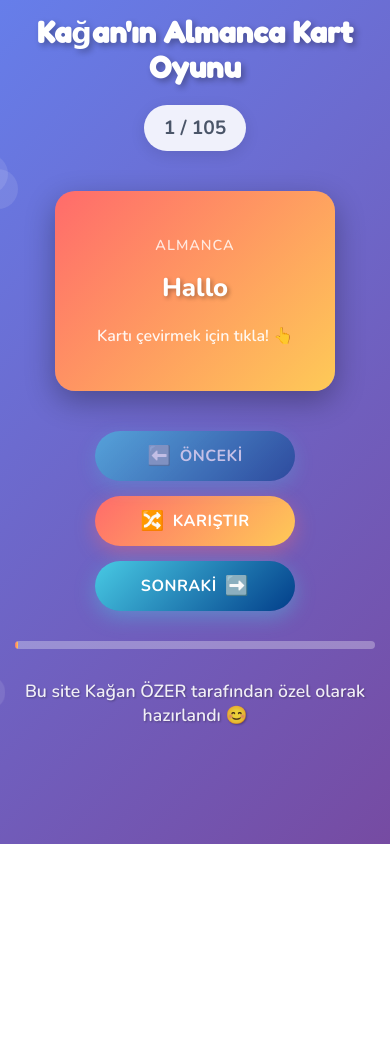
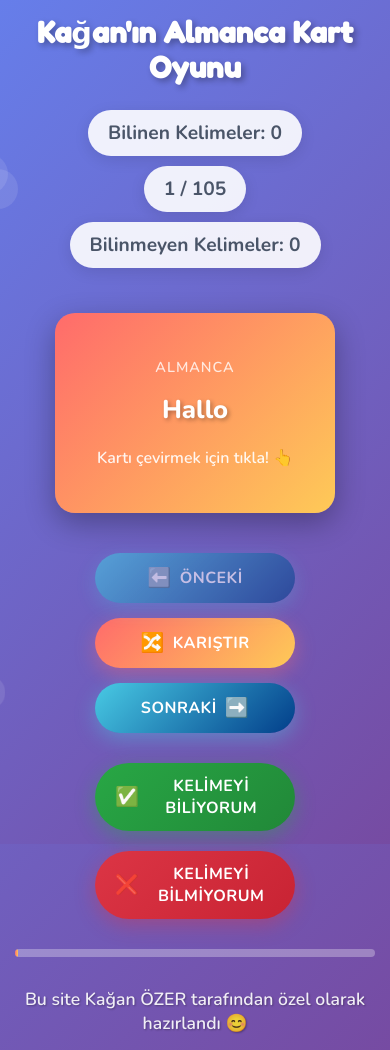
Before and after one commit to mtnozr/kagankelimeoyunu, a plain HTML site: page index.html in a window 390 px wide. Before the commit the page ends 844 px from the top, so only its background shows below. Drawn offline with nearby package versions, Linux system fonts and the light colour scheme.

Commit message:
Add files via upload

```diff
--- a/index.html
+++ b/index.html
@@ -20,8 +20,16 @@
     <div class="container">
         <header>
             <h1 class="title">Kağan'ın Almanca Kart Oyunu</h1>
-            <div class="card-counter">
-                <span id="current-card">1</span> / <span id="total-cards">100</span>
+            <div class="counters-container">
+                <div class="counter known-words">
+                    Bilinen Kelimeler: <span id="known-count">0</span>
+                </div>
+                <div class="card-counter">
+                    <span id="current-card">1</span> / <span id="total-cards">100</span>
+                </div>
+                <div class="counter unknown-words">
+                    Bilinmeyen Kelimeler: <span id="unknown-count">0</span>
+                </div>
             </div>
         </header>
 
@@ -62,6 +70,17 @@
                 </button>
             </div>
 
+            <div class="feedback-buttons">
+                <button class="btn btn-success" id="known-btn">
+                    <span class="btn-icon">✅</span>
+                    Kelimeyi Biliyorum
+                </button>
+                <button class="btn btn-danger" id="unknown-btn">
+                    <span class="btn-icon">❌</span>
+                    Kelimeyi Bilmiyorum
+                </button>
+            </div>
+
             <div class="progress-bar">
                 <div class="progress-fill" id="progress-fill"></div>
             </div>
--- a/script.js
+++ b/script.js
@@ -110,20 +110,25 @@ const words = [
 // Oyun durumu
 let currentWordIndex = 0;
 let isFlipped = false;
-let cardsLearned = 0;
+let knownWordsCount = 0;
+let unknownWordsCount = 0;
 
 // DOM elementleri
-const flashcard = document.getElementById('flashcard');
-const germanWord = document.getElementById('german-word');
-const turkishWord = document.getElementById('turkish-word');
-const currentCardSpan = document.getElementById('current-card');
-const totalCardsSpan = document.getElementById('total-cards');
-const prevBtn = document.getElementById('prev-btn');
-const nextBtn = document.getElementById('next-btn');
-const shuffleBtn = document.getElementById('shuffle-btn');
-const progressFill = document.getElementById('progress-fill');
-const confettiContainer = document.getElementById('confetti-container');
-const starsContainer = document.getElementById('stars-container');
+const flashcard = document.getElementById("flashcard");
+const germanWord = document.getElementById("german-word");
+const turkishWord = document.getElementById("turkish-word");
+const currentCardSpan = document.getElementById("current-card");
+const totalCardsSpan = document.getElementById("total-cards");
+const prevBtn = document.getElementById("prev-btn");
+const nextBtn = document.getElementById("next-btn");
+const shuffleBtn = document.getElementById("shuffle-btn");
+const knownBtn = document.getElementById("known-btn");
+const unknownBtn = document.getElementById("unknown-btn");
+const knownCountSpan = document.getElementById("known-count");
+const unknownCountSpan = document.getElementById("unknown-count");
+const progressFill = document.getElementById("progress-fill");
+const confettiContainer = document.getElementById("confetti-container");
+const starsContainer = document.getElementById("stars-container");
 
 // Ses efektleri (Web Audio API kullanarak)
 const audioContext = new (window.AudioContext || window.webkitAudioContext)();
@@ -170,10 +175,12 @@ function updateCard() {
     turkishWord.textContent = currentWord.turkish;
     currentCardSpan.textContent = currentWordIndex + 1;
     totalCardsSpan.textContent = words.length;
+    knownCountSpan.textContent = knownWordsCount;
+    unknownCountSpan.textContent = unknownWordsCount;
 
     // Progress bar güncelle
     const progress = ((currentWordIndex + 1) / words.length) * 100;
-    progressFill.style.width = progress + '%';
+    progressFill.style.width = progress + "%";
 
     // Buton durumlarını güncelle
     prevBtn.disabled = currentWordIndex === 0;
@@ -181,14 +188,14 @@ function updateCard() {
 
     // Kartı ön yüze çevir
     if (isFlipped) {
-        flashcard.classList.remove('flipped');
+        flashcard.classList.remove("flipped");
         isFlipped = false;
     }
 }
 
 // Kartı çevir
 function flipCard() {
-    flashcard.classList.toggle('flipped');
+    flashcard.classList.toggle("flipped");
     isFlipped = !isFlipped;
     playFlipSound();
 
@@ -232,17 +239,37 @@ function shuffleCards() {
     playSuccessSound();
 }
 
+// Kelimeyi biliyorum
+function markAsKnown() {
+    if (!words[currentWordIndex].known) {
+        words[currentWordIndex].known = true;
+        knownWordsCount++;
+        updateCard();
+        nextCard(); // Sonraki karta geç
+    }
+}
+
+// Kelimeyi bilmiyorum
+function markAsUnknown() {
+    if (!words[currentWordIndex].unknown) {
+        words[currentWordIndex].unknown = true;
+        unknownWordsCount++;
+        updateCard();
+        nextCard(); // Sonraki karta geç
+    }
+}
+
 // Konfeti animasyonu
 function showConfetti() {
-    const colors = ['#ff6b6b', '#feca57', '#48cae4', '#ff9ff3', '#54a0ff'];
+    const colors = ["#ff6b6b", "#feca57", "#48cae4", "#ff9ff3", "#54a0ff"];
 
     for (let i = 0; i < 50; i++) {
         setTimeout(() => {
-            const confetti = document.createElement('div');
-            confetti.className = 'confetti';
-            confetti.style.left = Math.random() * 100 + '%';
+            const confetti = document.createElement("div");
+            confetti.className = "confetti";
+            confetti.style.left = Math.random() * 100 + "%";
             confetti.style.backgroundColor = colors[Math.floor(Math.random() * colors.length)];
-            confetti.style.animationDelay = Math.random() * 2 + 's';
+            confetti.style.animationDelay = Math.random() * 2 + "s";
             confettiContainer.appendChild(confetti);
 
             setTimeout(() => {
@@ -254,15 +281,15 @@ function showConfetti() {
 
 // Yıldız animasyonu
 function showStars() {
-    const starEmojis = ['⭐', '🌟', '✨', '💫'];
+    const starEmojis = ["⭐", "🌟", "✨", "💫"];
 
     for (let i = 0; i < 5; i++) {
         setTimeout(() => {
-            const star = document.createElement('div');
-            star.className = 'star';
+            const star = document.createElement("div");
+            star.className = "star";
             star.textContent = starEmojis[Math.floor(Math.random() * starEmojis.length)];
-            star.style.left = Math.random() * 100 + '%';
-            star.style.top = Math.random() * 100 + '%';
+            star.style.left = Math.random() * 100 + "%";
+            star.style.top = Math.random() * 100 + "%";
             starsContainer.appendChild(star);
 
             setTimeout(() => {
@@ -273,28 +300,38 @@ function showStars() {
 }
 
 // Event listeners
-flashcard.addEventListener('click', flipCard);
-prevBtn.addEventListener('click', previousCard);
-nextBtn.addEventListener('click', nextCard);
-shuffleBtn.addEventListener('click', shuffleCards);
+flashcard.addEventListener("click", flipCard);
+prevBtn.addEventListener("click", previousCard);
+nextBtn.addEventListener("click", nextCard);
+shuffleBtn.addEventListener("click", shuffleCards);
+knownBtn.addEventListener("click", markAsKnown);
+unknownBtn.addEventListener("click", markAsUnknown);
 
 // Klavye kontrolleri
-document.addEventListener('keydown', (e) => {
+document.addEventListener("keydown", (e) => {
     switch(e.key) {
-        case 'ArrowLeft':
+        case "ArrowLeft":
             previousCard();
             break;
-        case 'ArrowRight':
+        case "ArrowRight":
             nextCard();
             break;
-        case ' ':
-        case 'Enter':
+        case " ":
+        case "Enter":
             e.preventDefault();
             flipCard();
             break;
-        case 's':
-        case 'S':
+        case "s":
+        case "S":
             shuffleCards();
+            break;
+        case "k": // 'k' for known
+        case "K":
+            markAsKnown();
+            break;
+        case "u": // 'u' for unknown
+        case "U":
+            markAsUnknown();
             break;
     }
 });
@@ -303,11 +340,11 @@ document.addEventListener('keydown', (e) => {
 let touchStartX = 0;
 let touchEndX = 0;
 
-flashcard.addEventListener('touchstart', (e) => {
+flashcard.addEventListener("touchstart", (e) => {
     touchStartX = e.changedTouches[0].screenX;
 });
 
-flashcard.addEventListener('touchend', (e) => {
+flashcard.addEventListener("touchend", (e) => {
     touchEndX = e.changedTouches[0].screenX;
     handleSwipe();
 });
--- a/style.css
+++ b/style.css
@@ -177,7 +177,16 @@ header {
     }
 }
 
-.card-counter {
+.counters-container {
+    display: flex;
+    justify-content: space-around;
+    align-items: center;
+    margin-bottom: 20px;
+    flex-wrap: wrap;
+}
+
+.card-counter,
+.counter {
     background: rgba(255, 255, 255, 0.9);
     padding: 10px 20px;
     border-radius: 25px;
@@ -186,6 +195,7 @@ header {
     font-size: 1.2rem;
     color: #4a5568;
     box-shadow: 0 4px 15px rgba(0, 0, 0, 0.1);
+    margin: 5px;
 }
 
 /* Card Container */
@@ -309,6 +319,18 @@ header {
     box-shadow: 0 6px 20px rgba(72, 202, 228, 0.4);
 }
 
+.btn-success {
+    background: linear-gradient(135deg, #28a745, #218838);
+    color: #fff;
+    box-shadow: 0 6px 20px rgba(40, 167, 69, 0.4);
+}
+
+.btn-danger {
+    background: linear-gradient(135deg, #dc3545, #c82333);
+    color: #fff;
+    box-shadow: 0 6px 20px rgba(220, 53, 69, 0.4);
+}
+
 .btn:hover {
     transform: translateY(-3px);
     box-shadow: 0 8px 25px rgba(0, 0, 0, 0.3);
@@ -326,6 +348,15 @@ header {
 
 .btn-icon {
     font-size: 1.2rem;
+}
+
+/* Feedback Buttons */
+.feedback-buttons {
+    display: flex;
+    justify-content: center;
+    gap: 20px;
+    margin-bottom: 30px;
+    flex-wrap: wrap;
 }
 
 /* Progress Bar */
@@ -445,6 +476,10 @@ footer {
         padding: 12px 20px;
         font-size: 1rem;
     }
+
+    .counters-container {
+        flex-direction: column;
+    }
 }
 
 @media (max-width: 480px) {
@@ -465,7 +500,8 @@ footer {
         padding: 20px;
     }
 
-    .controls {
+    .controls,
+    .feedback-buttons {
         flex-direction: column;
         align-items: center;
     }
```
